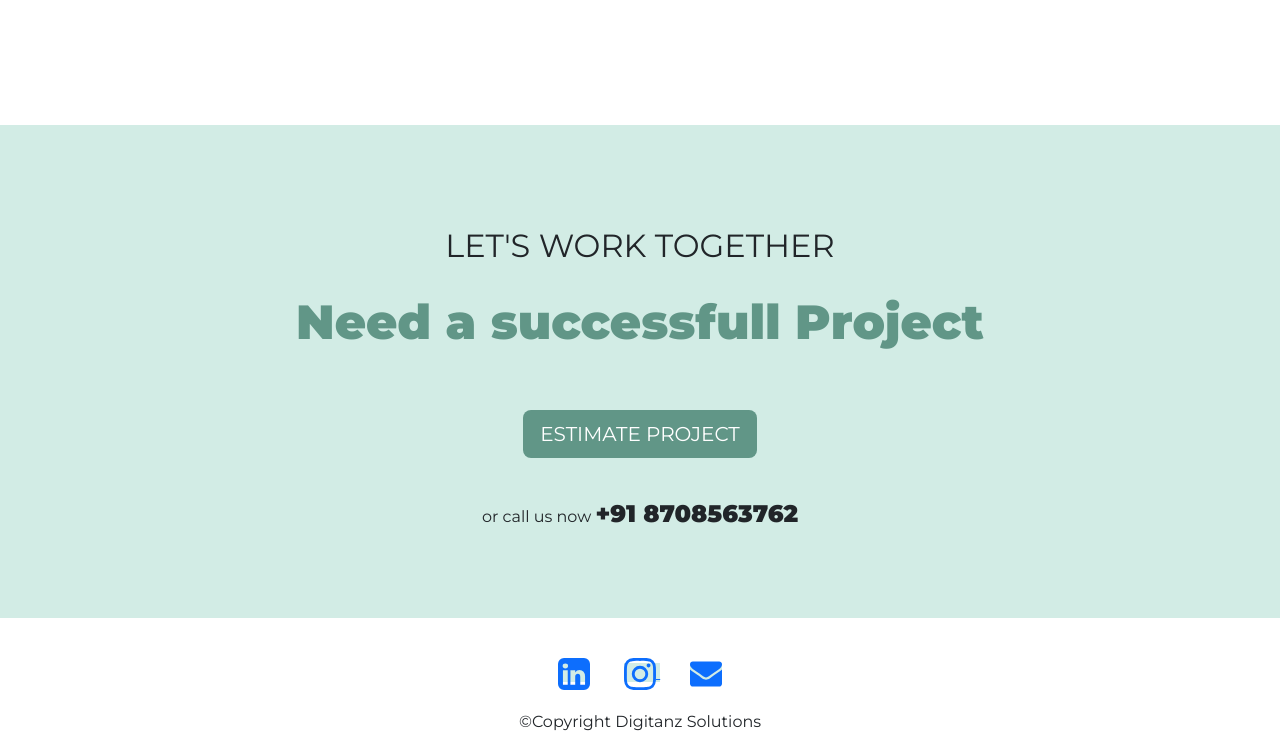
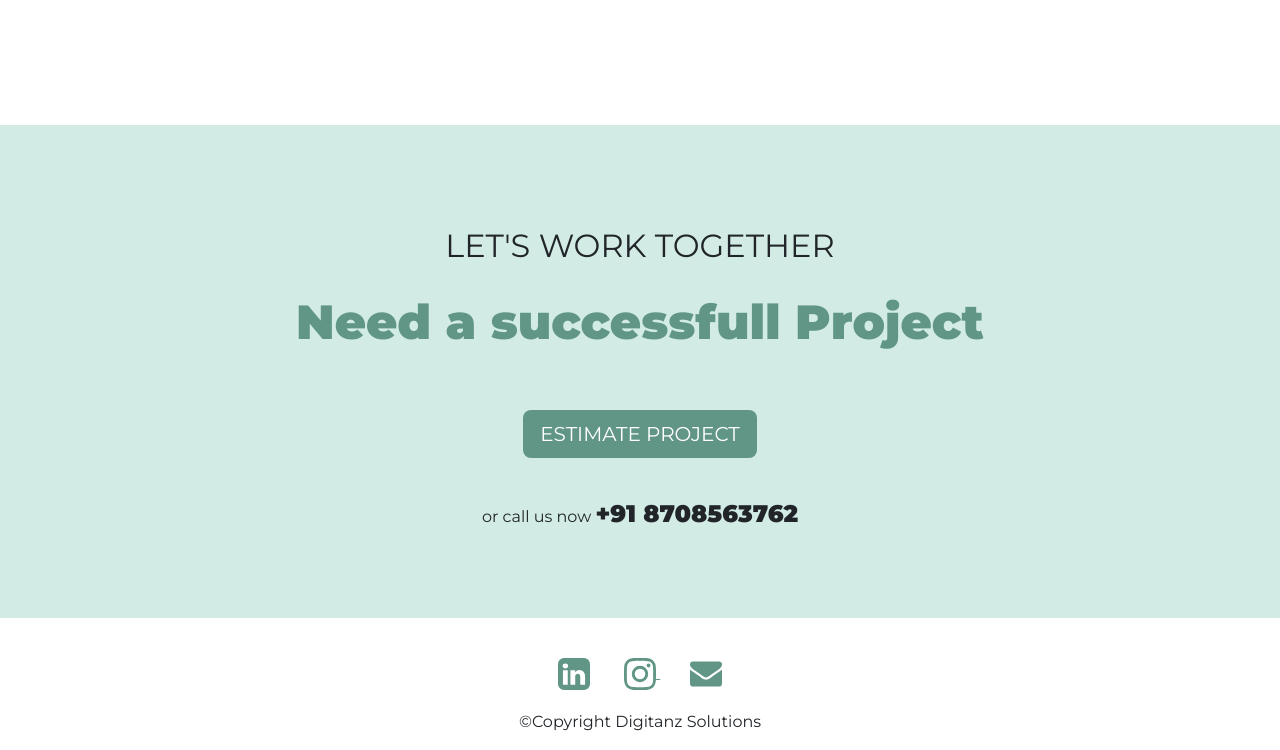
Before and after one commit to vinaygrewal/digitanz, a plain HTML site: page index.html in a window 1280 px wide. Shown: the part 2275-3025 px from the top of the page. Drawn offline with nearby package versions, Linux system fonts and the light colour scheme.

Commit message:
Update style.css

```diff
--- a/css/style.css
+++ b/css/style.css
@@ -141,5 +141,5 @@ span {
   padding: 20px 0 0;
 }
 .social{
-  background-color: #D2ECE5;
+ color: #619687;
 }
```
